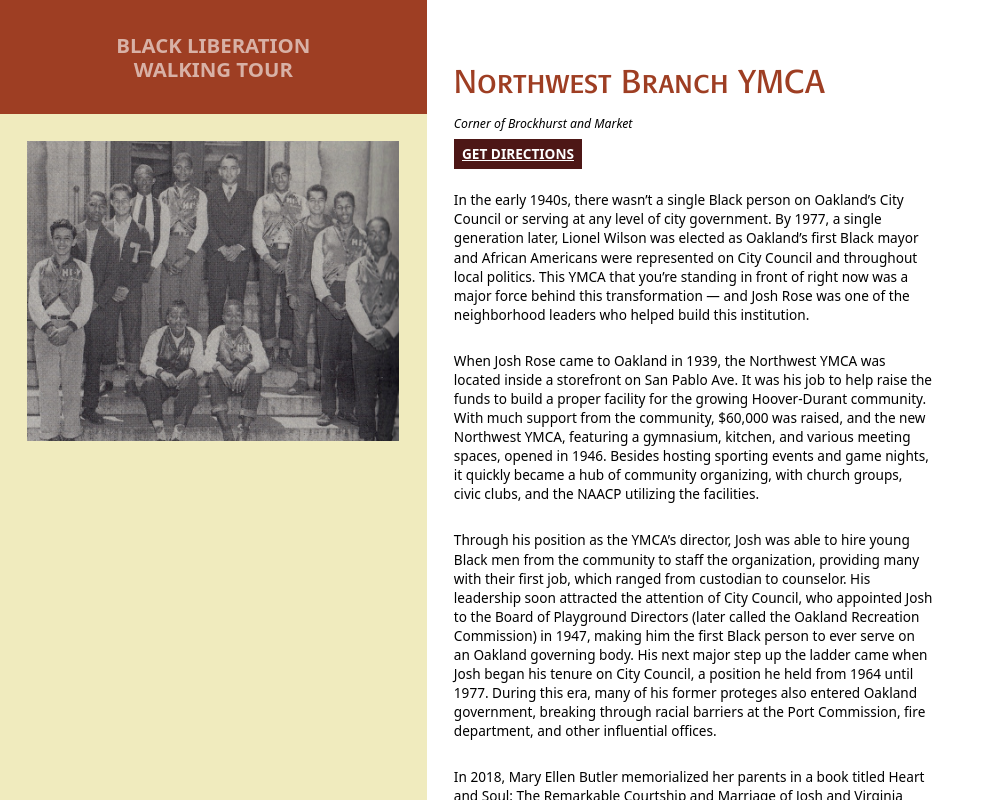
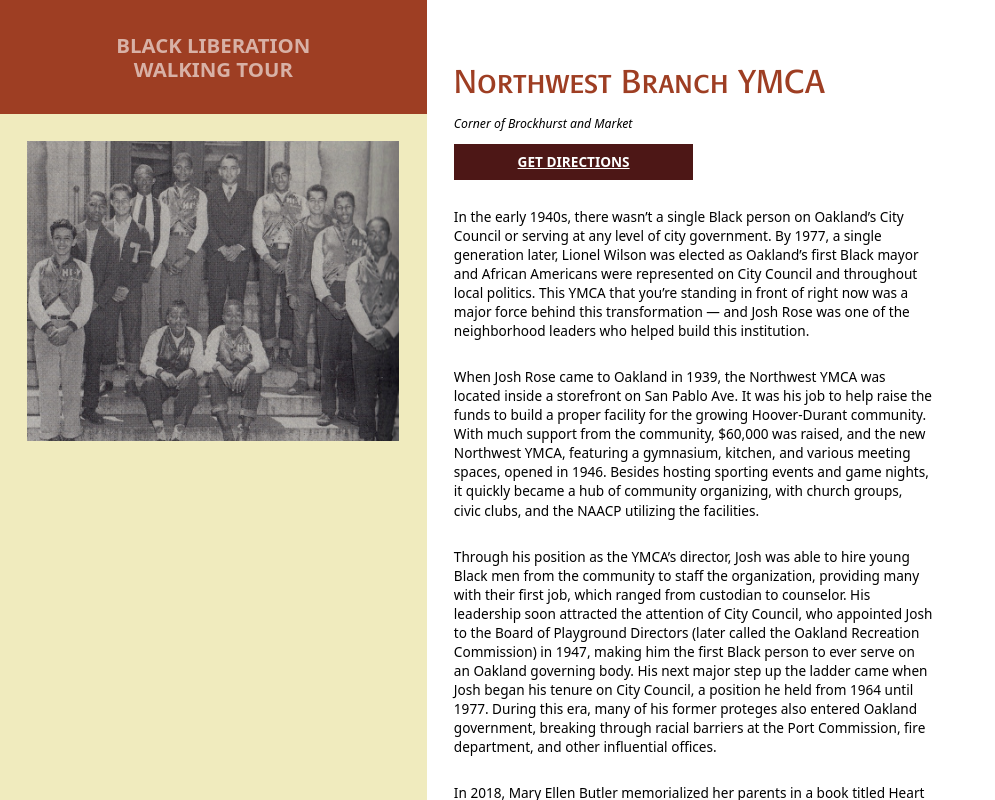
Before and after one commit to travis/black-liberation-tour, a Next.js app: page /places/ymca in a window 1280 px wide. Shown: the top 800 px of the page, without its empty margins (0-995 px from the left). Built offline with nearby package versions, Linux system fonts and the light colour scheme.

Commit message:
button spacing and home page hotel image

```diff
--- a/components/DirectionsButton.jsx
+++ b/components/DirectionsButton.jsx
@@ -3,7 +3,10 @@ export default function DirectionsButton({ to, from }) {
     ? `engine=fossgis_osrm_foot&route=${from.lat}%2C${from.lng}%3B${to.lat}%2C${to.lng}`
     : `to=${to.lat}%2C${to.lng}`
   return (
-    <a href={`https://www.openstreetmap.org/directions?${query}`} className="btn">
+    <a
+      href={`https://www.openstreetmap.org/directions?${query}`}
+      className="btn p-10 lg:p-3 block text-center w-2/3 md:w-1/2"
+    >
       Get Directions
     </a>
   )
```
Also changed, not shown: public/places/CA-hotel.jpg.
